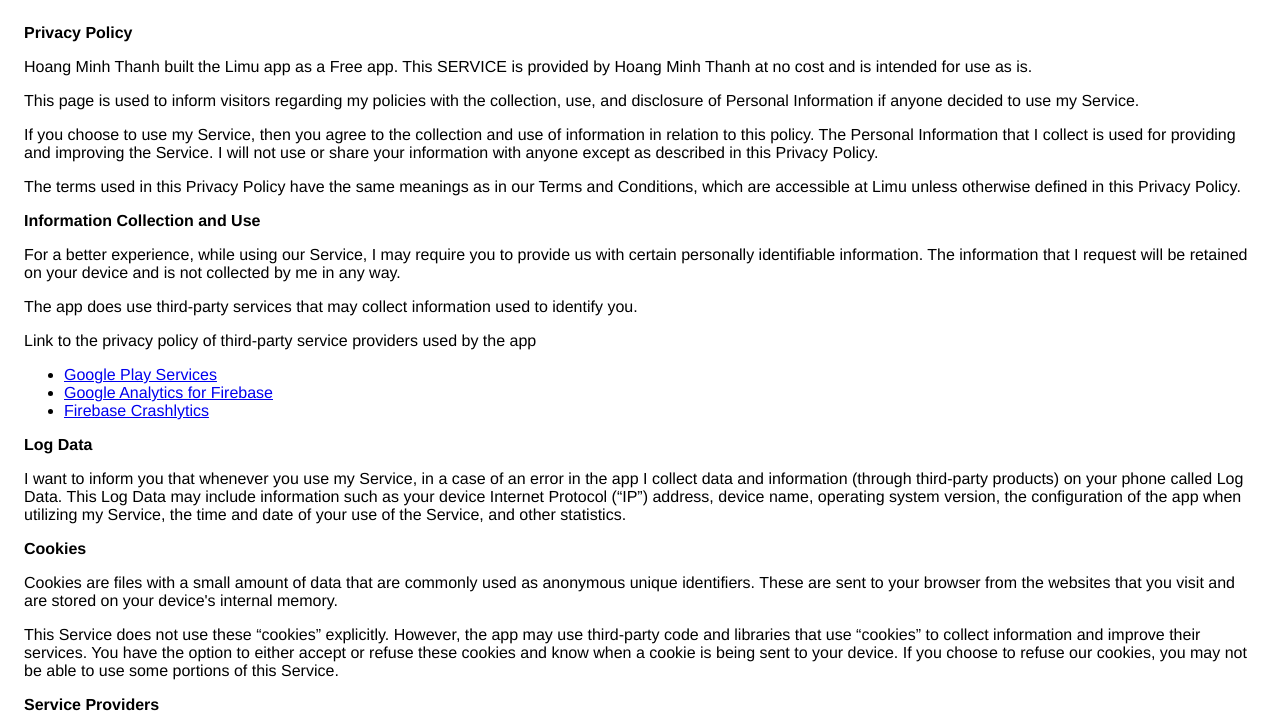
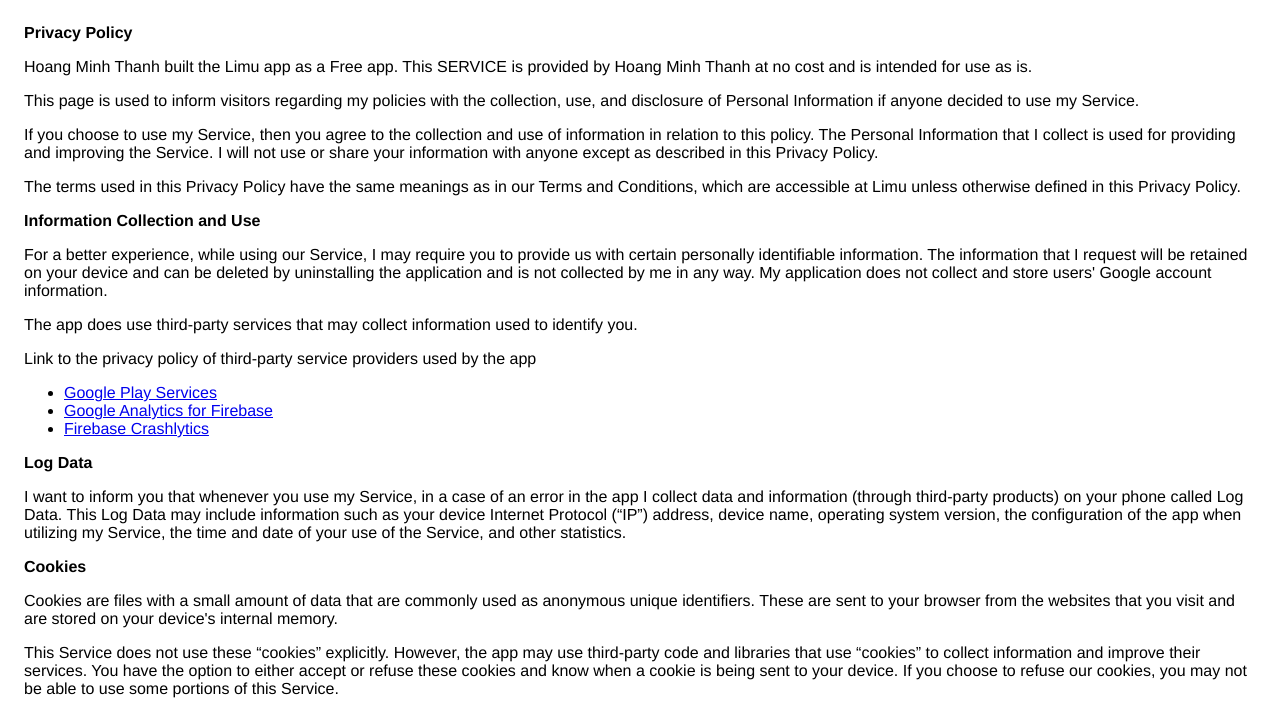
Before and after one commit to geekstars/limu, a plain HTML site: page privacy.html in a window 1280 px wide. Shown: the top 711 px of the page. Drawn offline with Linux system fonts and the light colour scheme.

Commit message:
Update privacy.html

```diff
--- a/privacy.html
+++ b/privacy.html
@@ -30,7 +30,7 @@
                   For a better experience, while using our Service, I
                   may require you to provide us with certain personally
                   identifiable information. The information that
-                  I request will be retained on your device and is not collected by me in any way.
+                  I request will be retained on your device and can be deleted by uninstalling the application and is not collected by me in any way. My application does not collect and store users' Google account information.
                 </p> <div><p>
                     The app does use third-party services that may collect
                     information used to identify you.
```
